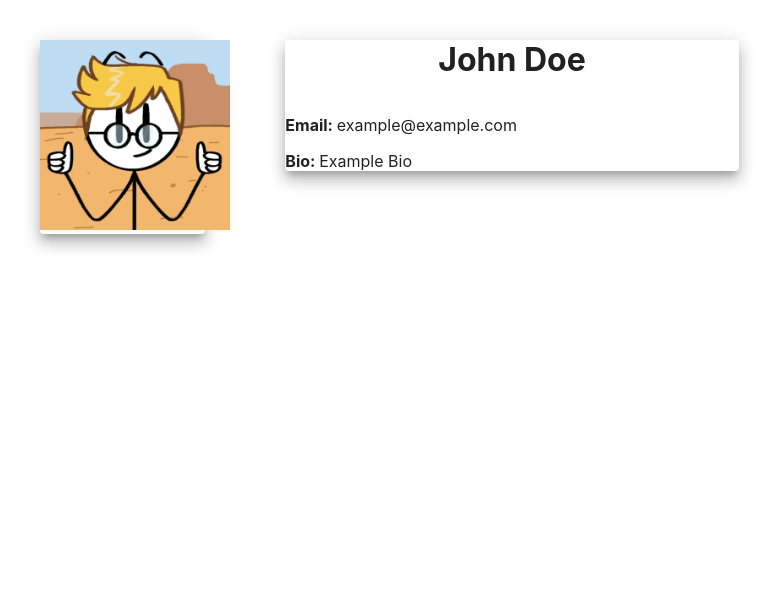
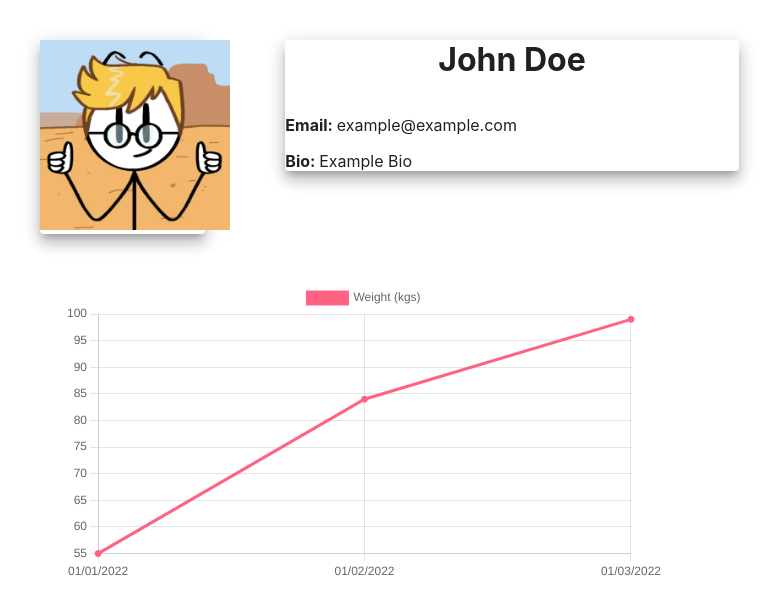
Before and after one commit to Shizhuo-Zhu/CS-35L-Fall-2022, a React (Create React App) app: page /profile in a window 1280 px wide. Shown: the top 614 px of the page, without its empty margins (0-778 px from the left). Built offline with nearby package versions, Linux system fonts and the light colour scheme.

Commit message:
Added Chart Implementation using Chart.js

```diff
--- a/package.json
+++ b/package.json
@@ -10,8 +10,10 @@
     "@testing-library/jest-dom": "^5.16.5",
     "@testing-library/react": "^13.4.0",
     "@testing-library/user-event": "^13.5.0",
+    "chart.js": "^4.0.1",
     "firebase": "^9.13.0",
     "react": "^18.2.0",
+    "react-chartjs-2": "^5.0.1",
     "react-dom": "^18.2.0",
     "react-router-dom": "^6.4.3",
     "react-scripts": "5.0.1",
--- /dev/null
+++ b/src/components/LineChart.jsx
@@ -0,0 +1,24 @@
+import React from "react";
+import Chart from 'chart.js/auto';
+import { Line } from "react-chartjs-2";
+
+const LineChart = ({person}) => {
+	let data = {
+		labels: ["01/01/2022", "01/02/2022", "01/03/2022"],
+		datasets: [
+			{
+				label: "Weight (kgs)",
+				backgroundColor: "rgb(255, 99, 132)",
+				borderColor: "rgb(255, 99, 132)",
+				data: [55, 84, 99],
+			},
+		],
+	};
+  return (
+    <div>
+      <Line data={data} />
+    </div>
+  );
+};
+
+export default LineChart;
--- a/src/pages/Profile.jsx
+++ b/src/pages/Profile.jsx
@@ -1,5 +1,7 @@
 import '../App.css';
 import Box from '@mui/material/Box';
+import Container from '@mui/material/Container';
+import LineChart from '../components/LineChart.jsx';
 import ProfileInfo from '../components/ProfileInfo.jsx';
 
 function Profile() {
@@ -7,6 +9,16 @@ function Profile() {
 				<Box padding={5}>
 					<ProfileInfo />
 				</Box>
+				<Container>
+					<Box paddingY={1}
+						 sx = {{
+								width: 600,
+								height: 400
+							  }}
+					>
+						<LineChart />
+					</Box>
+				</Container>
 			</>);
 }
 
```
Also changed, not shown: 1 other file (tests, documents, lock files or other folders).
